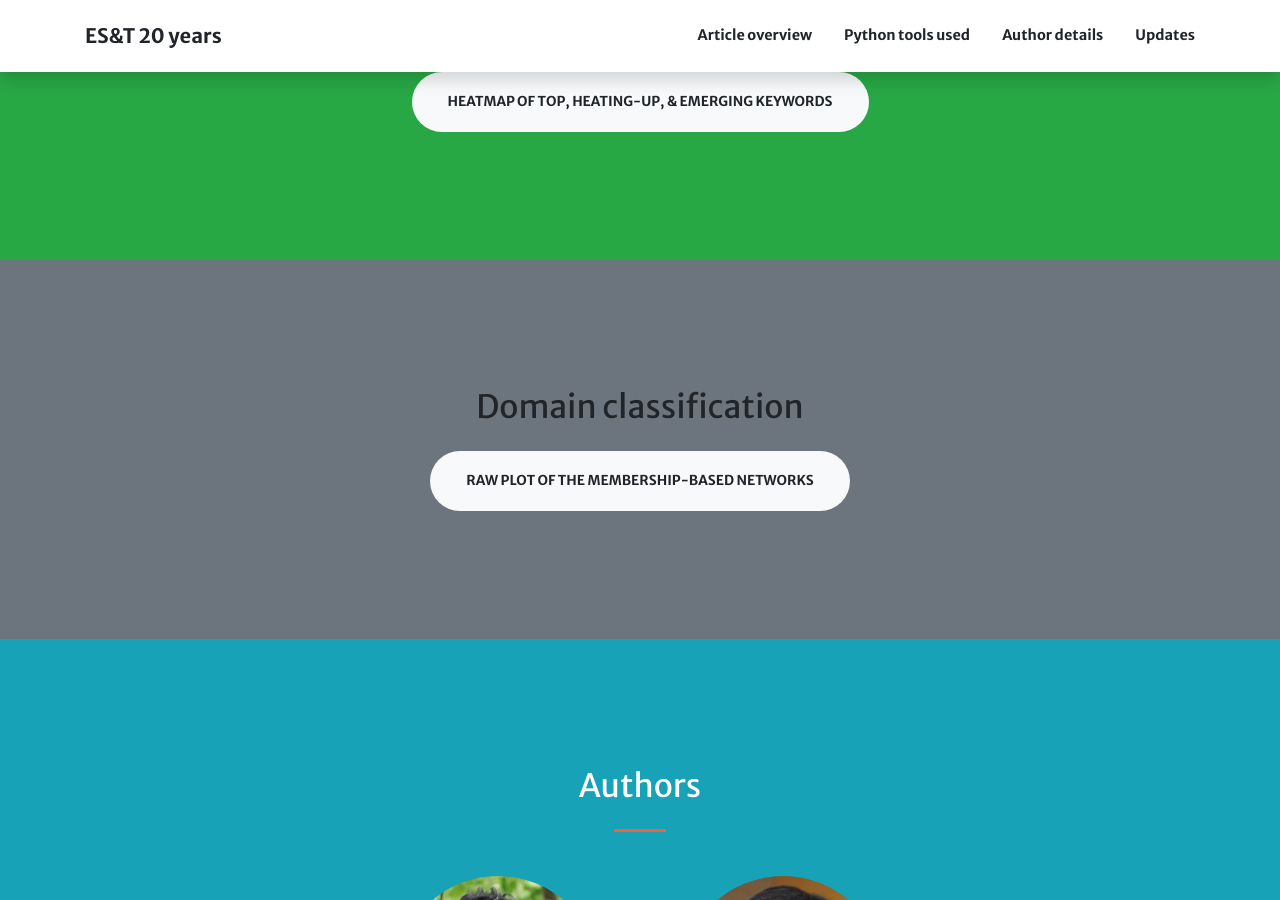
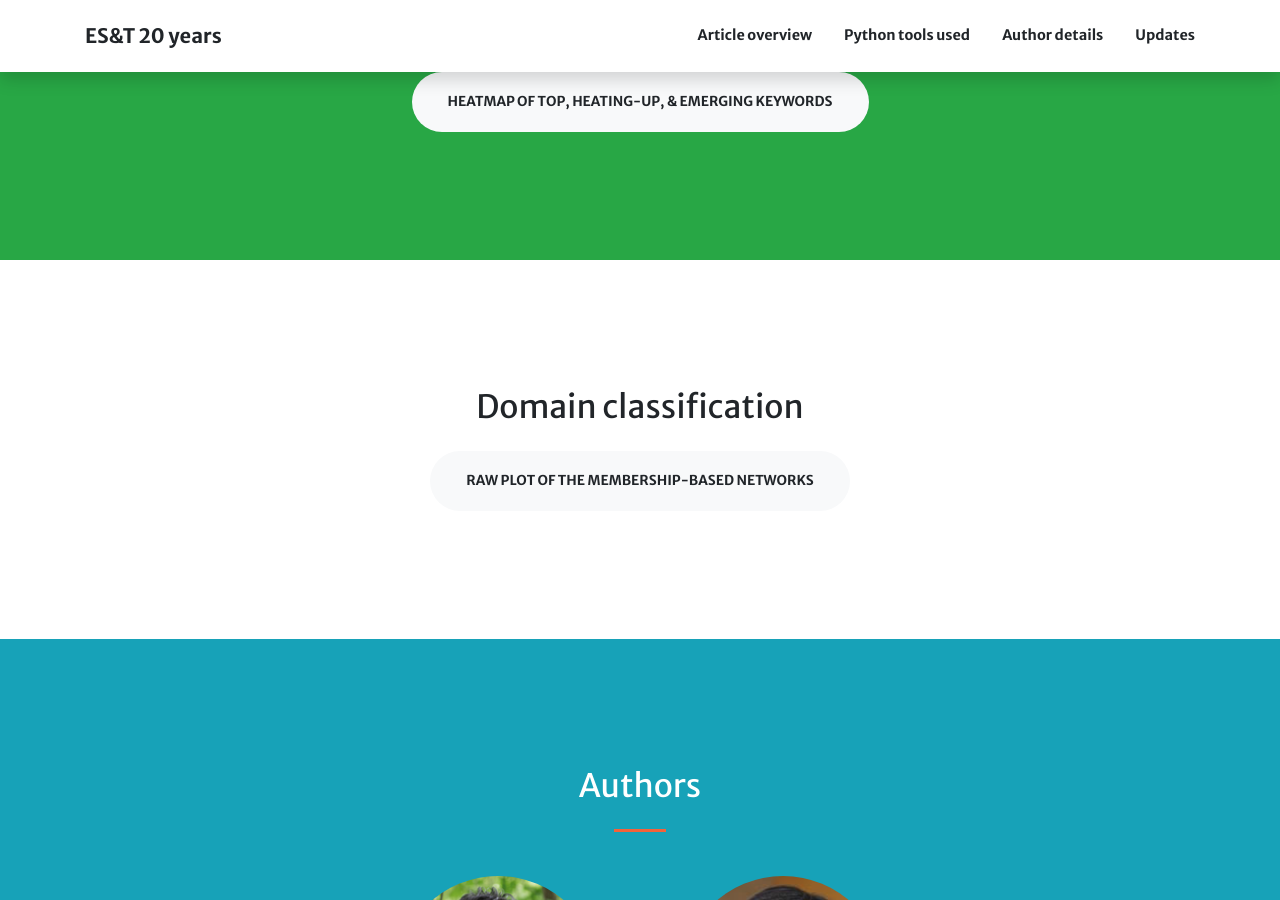
Before and after one commit to starfriend10/EST, a Jekyll site: the page built from index.md, in a window 1280 px wide and 900 px high, scrolled down 2155 px. Built offline with Jekyll 4.4.1, drawn with Linux system fonts in a browser that asks for light colours; nearby versions of some CDN libraries.

Commit message:
Update aside5.html

```diff
--- a/_includes/aside5.html
+++ b/_includes/aside5.html
@@ -1,4 +1,4 @@
-<section id="{{ section.section_id }}" class="page-section5 bg-secondary text-black {{ section.background_style }}">
+<section id="{{ section.section_id }}" class="page-section5 bg-white text-black {{ section.background_style }}">
   <div class="container text-center">
     <h2 class="mb-4">{{ section.title }}</h2>
     {% include actions.html actions=section.actions %}
```
